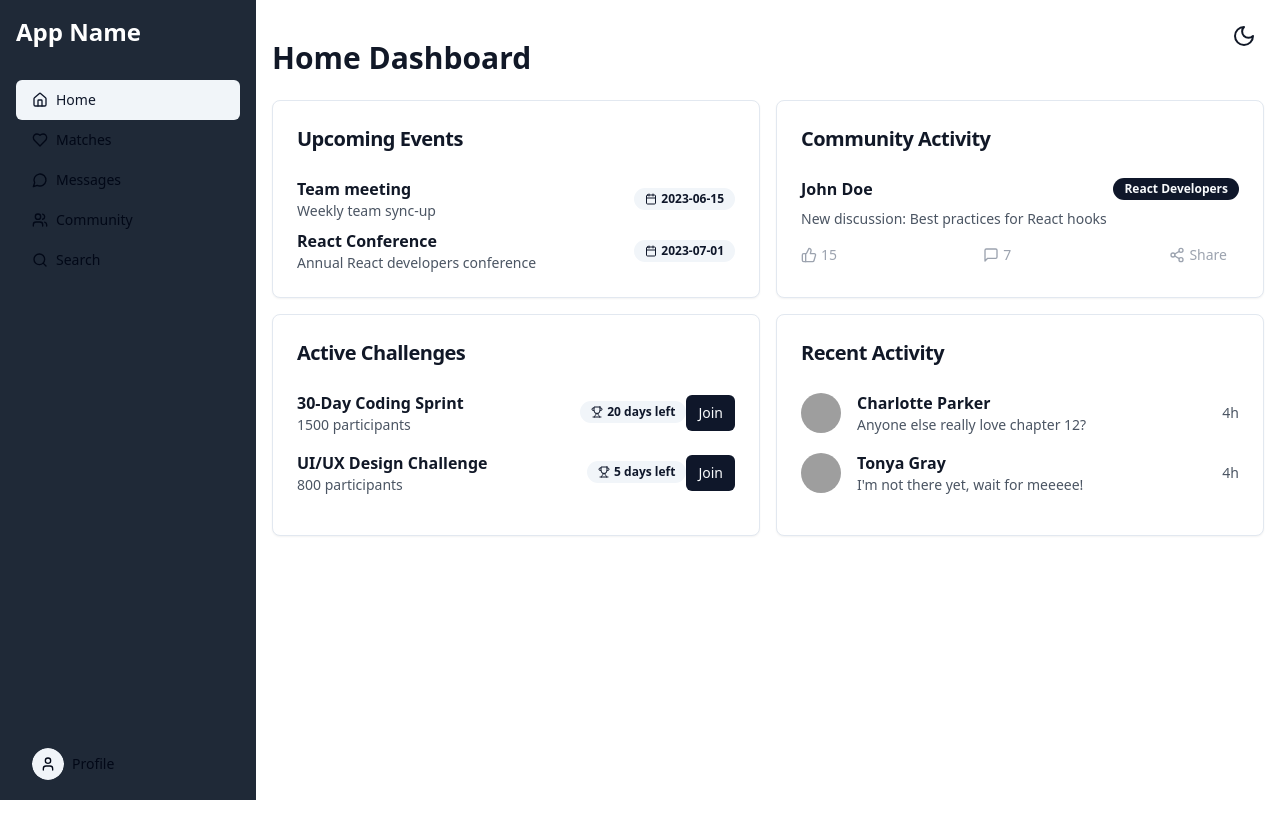
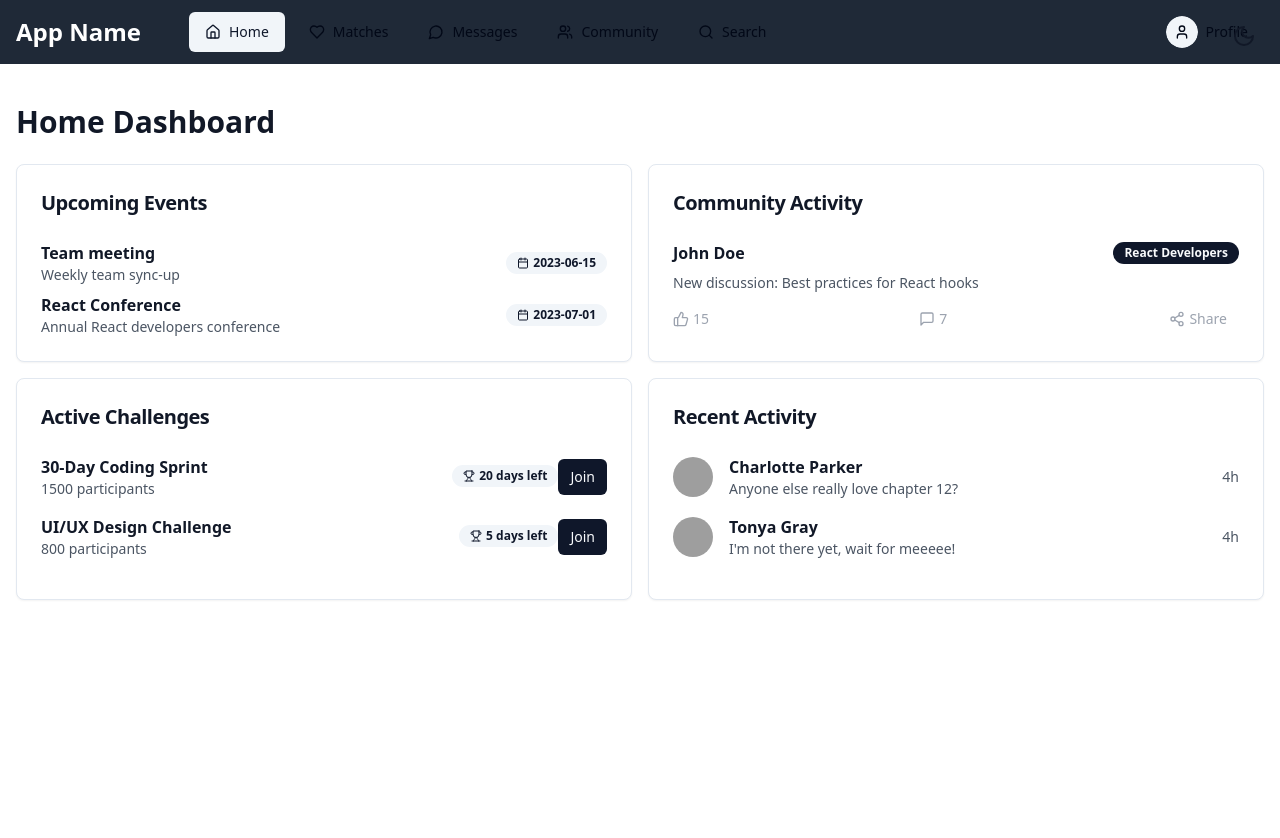
Before and after one commit to GPT-Engineer-App/wondrous-whirlwind, a React (Vite) app: page / in a window 1280 px wide. Shown: the top 838 px of the page. Before the commit the page ends 800 px from the top, so only its background shows below. Built offline with nearby package versions, Linux system fonts and the light colour scheme; sample sign-in values are in the browser's storage; grey boxes are pictures that could not be loaded.

Commit message:
Update profile picture position
Moved the profile picture to the right side of the page for better visibility and accessibility, replacing the previous bottom navigation button.
[skip gpt_engineer]

```diff
--- a/src/App.jsx
+++ b/src/App.jsx
@@ -44,7 +44,7 @@ const App = () => {
               <TooltipProvider>
                 <Toaster />
                 <Router>
-                  <div className="flex">
+                  <div className="flex flex-col min-h-screen">
                     {isAuthenticated() && <WebNavigation />}
                     <div className="flex-1 pb-16 md:pb-0">
                       <Routes>
@@ -71,8 +71,8 @@ const App = () => {
                         <Route path="*" element={<Navigate to="/first-time" replace />} />
                       </Routes>
                     </div>
+                    {isAuthenticated() && <MobileMenu />}
                   </div>
-                  {isAuthenticated() && <MobileMenu />}
                 </Router>
               </TooltipProvider>
             </SupabaseAuthProvider>
--- a/src/components/WebNavigation.jsx
+++ b/src/components/WebNavigation.jsx
@@ -18,15 +18,15 @@ const WebNavigation = () => {
   ];
 
   return (
-    <div className="hidden md:flex flex-col justify-between h-screen bg-gray-800 p-4 w-64">
-      <div>
-        <h1 className="text-2xl font-bold text-white mb-8">App Name</h1>
-        <nav className="space-y-2">
+    <div className="hidden md:flex justify-between h-16 bg-gray-800 p-4 w-full">
+      <div className="flex items-center space-x-4">
+        <h1 className="text-2xl font-bold text-white mr-8">App Name</h1>
+        <nav className="flex space-x-2">
           {navItems.map(({ icon: Icon, label, path }) => (
             <Link key={path} to={path}>
               <Button
                 variant={location.pathname === path ? "secondary" : "ghost"}
-                className="w-full justify-start"
+                className="flex items-center"
               >
                 <Icon className="mr-2 h-4 w-4" />
                 {label}
@@ -35,9 +35,9 @@ const WebNavigation = () => {
           ))}
         </nav>
       </div>
-      <div className="mt-auto">
+      <div className="flex items-center">
         <Link to="/profile">
-          <Button variant="ghost" className="w-full justify-start">
+          <Button variant="ghost" className="flex items-center">
             <Avatar className="h-8 w-8 mr-2">
               <AvatarImage src={session?.user?.user_metadata?.avatar_url} />
               <AvatarFallback><User className="h-4 w-4" /></AvatarFallback>
```
